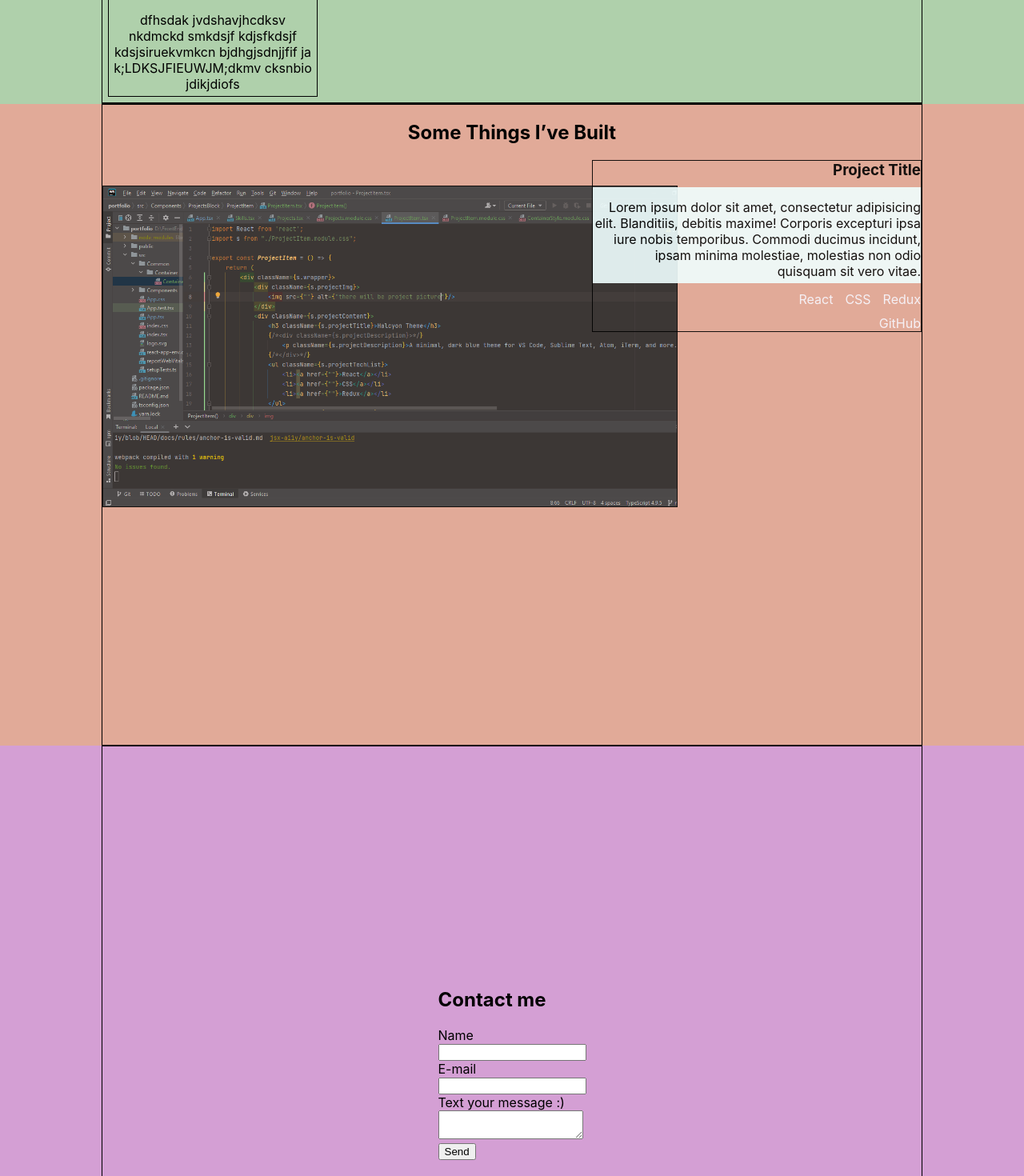
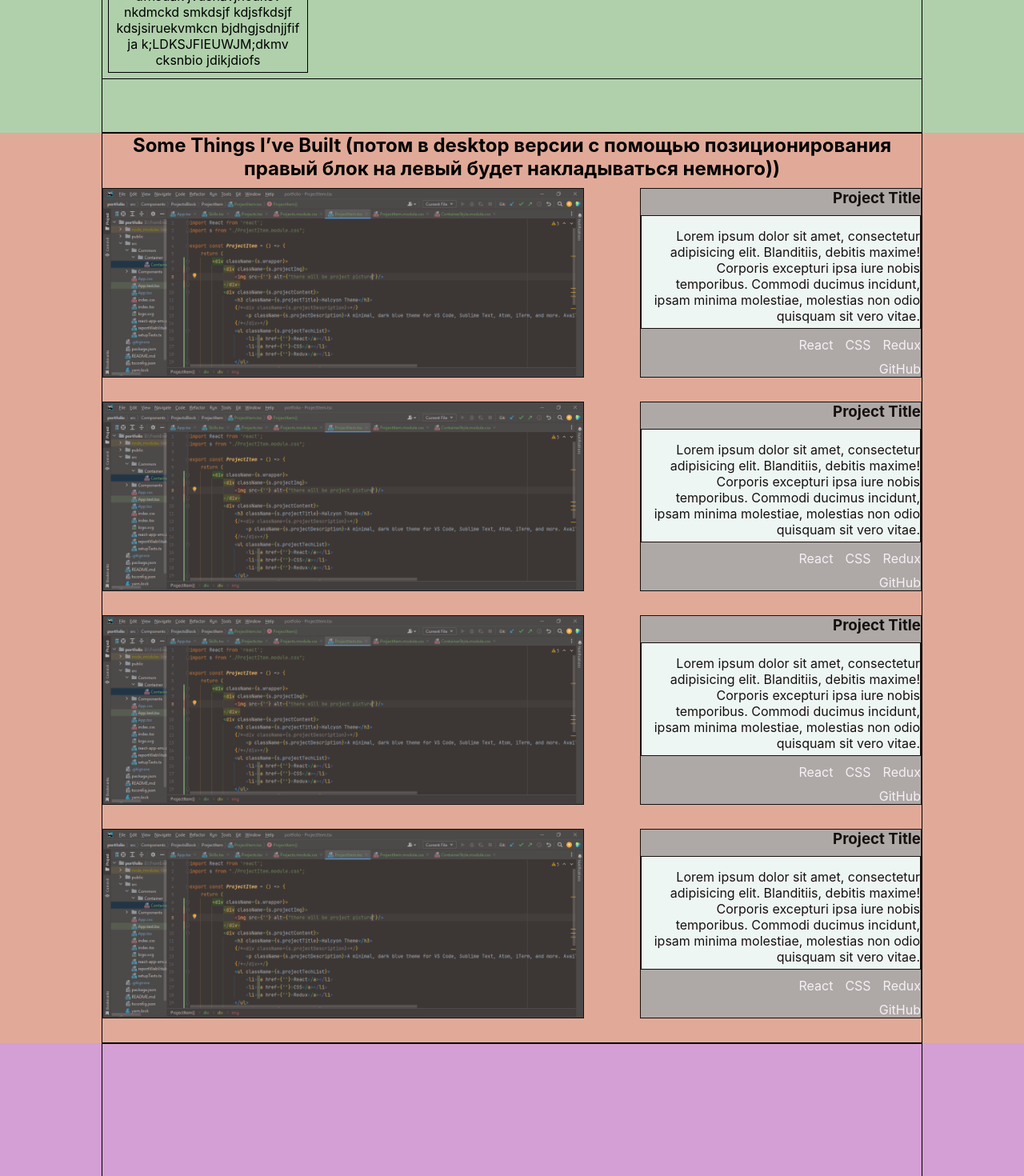
Before and after one commit to kiselevMaksim1223/portfolio, a React (Create React App) app: page / in a window 1280 px wide. Shown: the part 1280-2750 px from the top of the page at 80% size. Built offline with nearby package versions, Linux system fonts and the light colour scheme.

Commit message:
part one done!

```diff
--- a/src/Components/ContactForm/ContactForm.module.css
+++ b/src/Components/ContactForm/ContactForm.module.css
@@ -3,11 +3,9 @@
 }
 .formBlock{
     height: 100vh;
-    /*border: 1px solid;*/
     display: flex;
     flex-direction: column;
     align-items: center;
     justify-content: center;
-    /*width: 60%;*/
     margin: 0 auto;
 }
--- a/src/Components/ContactForm/Form/Form.module.css
+++ b/src/Components/ContactForm/Form/Form.module.css
@@ -1,29 +1,38 @@
-.form{
+.form {
+    border: 1px solid;
+    display: flex;
+    flex-direction: column;
+}
+
+h2{
+    margin: 0 0 10px 0;
+    align-self: center;
+}
+
+.nameBlock {
 
 }
 
-.nameBlock{
-
-}
-.nameBlock label{
+.nameBlock label {
     display: block;
 }
 
-.mailBlock{
-
-}
-.mailBlock label{
-    display: block;
+.mailBlock {
 
 }
 
-.textBlock{
-
-}
-.textBlock label{
+.mailBlock label {
     display: block;
 }
 
-.button{
+.textBlock {
 
 }
+
+.textBlock label {
+    display: block;
+}
+
+.button {
+align-self: center;
+}
--- a/src/Components/Footer/Footer.module.css
+++ b/src/Components/Footer/Footer.module.css
@@ -9,10 +9,12 @@
 }
 
 h4 {
+    border: 1px solid;
     margin: 20px 0 5px 0;
 }
 
 .media {
+    border: 1px solid;
     list-style-type: none;
     padding: 0;
 }
@@ -33,5 +35,6 @@ h4 {
 }
 
 p{
+    border: 1px solid;
     margin: 5px 0 15px 0;
 }
--- a/src/Components/MainBlock/Main.module.css
+++ b/src/Components/MainBlock/Main.module.css
@@ -6,12 +6,14 @@
     display: flex;
     align-items: center;
     justify-content: space-between;
-    flex-wrap: wrap;
+    /*flex-wrap: wrap;*/
 }
-@media (max-width: 400px) {
+@media (max-width: 768px) {
     .mainBlock{
         justify-content: center;
         text-align: center;
+        flex-direction: column;
+        row-gap: 2em;
     }
 }
 
--- a/src/Components/ProjectsBlock/ProjectItem/ProjectItem.module.css
+++ b/src/Components/ProjectsBlock/ProjectItem/ProjectItem.module.css
@@ -1,33 +1,23 @@
-.wrapper {
-    position: relative;
-    width: 100%;
-    /*height: 100vh;*/
-}
+
 
 .commonBlock {
-    height: 100vh;
-    /*background-color: rgba(255,255,255, 0.9);*/
+    display: flex;
+    justify-content: space-between;
+    margin: 0 0 30px 0;
 
 }
 
 .projectImg {
-    position: absolute;
-    top: 4%;
     opacity: 0.9;
     border: 1px solid;
-    width: 70%;
-    height: 50%;
+    min-width: 600px;
     background: url("./projecrImg/example.png") 0 0/cover no-repeat;
 }
 
-@media (max-width: 400px) {
+@media (max-width: 1000px) {
     .projectImg {
         display: none;
-        /*position: absolute;*/
-        /*border: 1px solid;*/
-        /*width: 100%;*/
-        /*height: 30%;*/
-        /*background: transparent;*/
+
     }
 }
 
@@ -37,30 +27,27 @@
 
 .projectContent {
     display: flex;
-    /*width: 470px;*/
-    width: 40%;
+    max-width: 350px;
     flex-direction: column;
     align-items: flex-end;
     text-align: end;
-    position: absolute;
-    right: 0;
     opacity: 90%;
     border: 1px solid;
-    /*background-color: darkgray;*/
+    background-color: darkgray;
 }
 
-@media (max-width: 400px) {
+@media (max-width: 1000px) {
     .projectContent {
         display: flex;
         flex-direction: column;
         align-items: center;
         text-align: center;
-        position: absolute;
-        width: 100%;
+        position: relative;
+        max-width: 450px;
         color: #ebebeb;
         z-index: 2;
         background-color: #412952;
-        /*background: url("./projecrImg/example.png") 0 0/cover no-repeat;*/
+        margin: 0 10px 10px 10px;
     }
 
     .projectContent:before {
@@ -71,7 +58,6 @@
         z-index: 1;
         opacity: 0.2;
         background: url("./projecrImg/example.png") 0 0/cover no-repeat;
-
     }
 }
 
@@ -85,7 +71,7 @@
     margin: 0;
 }
 
-@media (max-width: 400px) {
+@media (max-width: 1000px) {
     .projectDescription {
         background: none;
     }
@@ -100,11 +86,10 @@
 }
 
 .projectTechList a {
-    /*display: block;*/
     text-decoration: none;
     padding: 0 0 0 15px;
     color:ghostwhite;
-}
+    }
 
 .projectTechList li {
     display: inline-block;
--- a/src/Components/ProjectsBlock/ProjectItem/ProjectItem.tsx
+++ b/src/Components/ProjectsBlock/ProjectItem/ProjectItem.tsx
@@ -1,10 +1,10 @@
 import React from 'react';
 import s from "./ProjectItem.module.css";
-import exmpl from "./projecrImg/example.png"
+
 
 export const ProjectItem = () => {
     return (
-        <div className={s.wrapper}>
+
             <div className={s.commonBlock}>
                 <div className={s.projectImg}>
                     {/*<img src={exmpl} alt={"there will be project picture"}/>*/}
@@ -12,19 +12,21 @@ export const ProjectItem = () => {
                 <div className={s.projectContent}>
                     <h3 className={s.projectTitle}>Project Title</h3>
                     {/*<div className={s.projectDescription}>*/}
-                    <p className={s.projectDescription}>Lorem ipsum dolor sit amet, consectetur adipisicing elit. Blanditiis, debitis maxime! Corporis excepturi ipsa iure nobis temporibus. Commodi ducimus incidunt, ipsam minima molestiae, molestias non odio quisquam sit vero vitae.</p>
+                    <p className={s.projectDescription}>Lorem ipsum dolor sit amet, consectetur adipisicing elit.
+                        Blanditiis, debitis maxime! Corporis excepturi ipsa iure nobis temporibus. Commodi ducimus
+                        incidunt, ipsam minima molestiae, molestias non odio quisquam sit vero vitae.</p>
                     {/*</div>*/}
                     <ul className={s.projectTechList}>
-                    <li><a href={""}>React</a></li>
-                    <li><a href={""}>CSS</a></li>
-                    <li><a href={""}>Redux</a></li>
+                        <li><a href={"/"}>React</a></li>
+                        <li><a href={"/"}>CSS</a></li>
+                        <li><a href={"/"}>Redux</a></li>
                     </ul>
                     <div className={s.projectLinks}>
-                    <a href={""}>GitHub</a>
-                </div>
+                        <a href={"/"}>GitHub</a>
                     </div>
                 </div>
             </div>
 
+
     );
 };
--- a/src/Components/ProjectsBlock/Projects.module.css
+++ b/src/Components/ProjectsBlock/Projects.module.css
@@ -1,15 +1,27 @@
-.wrapper{
+.wrapper {
     background-color: #e1aa98;
 }
-.projectBlock{
-    height: 100vh;
+
+.projectBlock {
+    min-height: 100vh;
     display: flex;
     flex-direction: column;
     text-align: center;
 }
-.projectsBlockTitle{
+
+.projectsBlockTitle {
 
 }
-.projects{
 
+.projects {
+    height: 100%;
+    display: flex;
+    flex-direction: column;
+    justify-content: space-between;
 }
+
+@media(max-width: 1000px){
+    .projects {
+        align-items: center;
+    }
+}
--- a/src/Components/ProjectsBlock/Projects.tsx
+++ b/src/Components/ProjectsBlock/Projects.tsx
@@ -8,8 +8,11 @@ export const Projects = () => {
         <div className={s.wrapper}>
             <div className={comStyles.container}>
                 <div className={s.projectBlock}>
-                    <h2 className={s.projectsBlockTitle}>Some Things I’ve Built</h2>
+                    <h2 className={s.projectsBlockTitle}>Some Things I’ve Built (потом в desktop версии с помощью позиционирования правый блок на левый будет накладываться немного))</h2>
                     <div className={s.projects}>
+                        <ProjectItem/>
+                        <ProjectItem/>
+                        <ProjectItem/>
                         <ProjectItem/>
                     </div>
                 </div>
--- a/src/Components/SkillsBlock/Skills.module.css
+++ b/src/Components/SkillsBlock/Skills.module.css
@@ -4,6 +4,7 @@
 
 .skillsBlock {
     /*height: 100vh;*/
+    min-height: 70vh;
     display: flex;
     justify-content: flex-start;
     flex-direction: column;
@@ -23,7 +24,7 @@
     text-align: center;
     flex-wrap: wrap;
 }
-@media (max-width: 400px) {
+@media (max-width: 768px) {
     .skills{
         justify-content:center;
     }
--- a/src/Components/SkillsBlock/skillItem/SkillItem.module.css
+++ b/src/Components/SkillsBlock/skillItem/SkillItem.module.css
@@ -6,7 +6,8 @@
     align-items: center;
     text-align: center;
     padding: 5px;
-    margin: 7px
+    margin: 7px;
+    box-sizing: border-box;
 }
 
 .icon{
```
Lines whose indentation alone changed are shown as unchanged.
